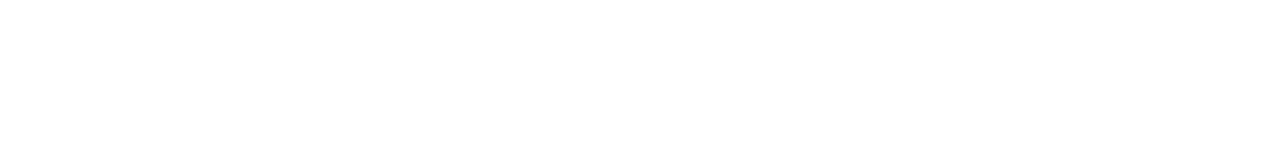
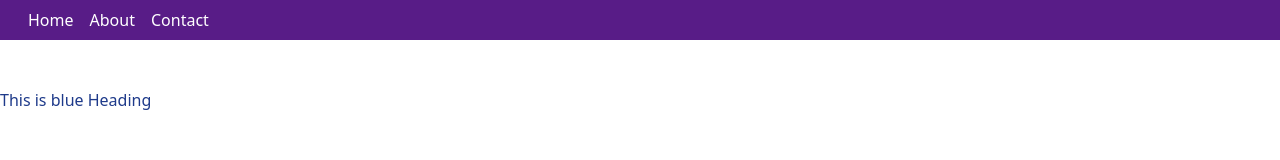
Before and after one commit to muH187/Tailwind_CSS, a website: page Lecture1/index.html in a window 1280 px wide. Drawn offline with nearby package versions, Linux system fonts and the light colour scheme.

Commit message:
setting up tailwind css

```diff
--- a/Lecture1/index.html
+++ b/Lecture1/index.html
@@ -3,9 +3,21 @@
 <head>
     <meta charset="UTF-8">
     <meta name="viewport" content="width=device-width, initial-scale=1.0">
+    <script src="https://cdn.tailwindcss.com"></script>
     <title>Document</title>
 </head>
 <body>
-
+    <nav class="px-5 bg-purple-900 py-2 text-white">
+        <ul class="flex">
+            <li class="mx-2 cursor-pointer">Home</li>
+            <li class="mx-2 cursor-pointer">About</li>
+            <li class="mx-2 cursor-pointer">Contact</li>
+        </ul>
+    </nav>
+    <div class="container">
+        <h1 class="text-blue-900 my-12">
+            This is blue Heading
+        </h1>
+    </div>
 </body>
 </html>
--- /dev/null
+++ b/tailwind.config.js
@@ -0,0 +1,8 @@
+/** @type {import('tailwindcss').Config} */
+module.exports = {
+  content: ["*"],
+  theme: {
+    extend: {},
+  },
+  plugins: [],
+}
```
Also changed, not shown: package.json (added, +11 -0 lines), 1 other file.
